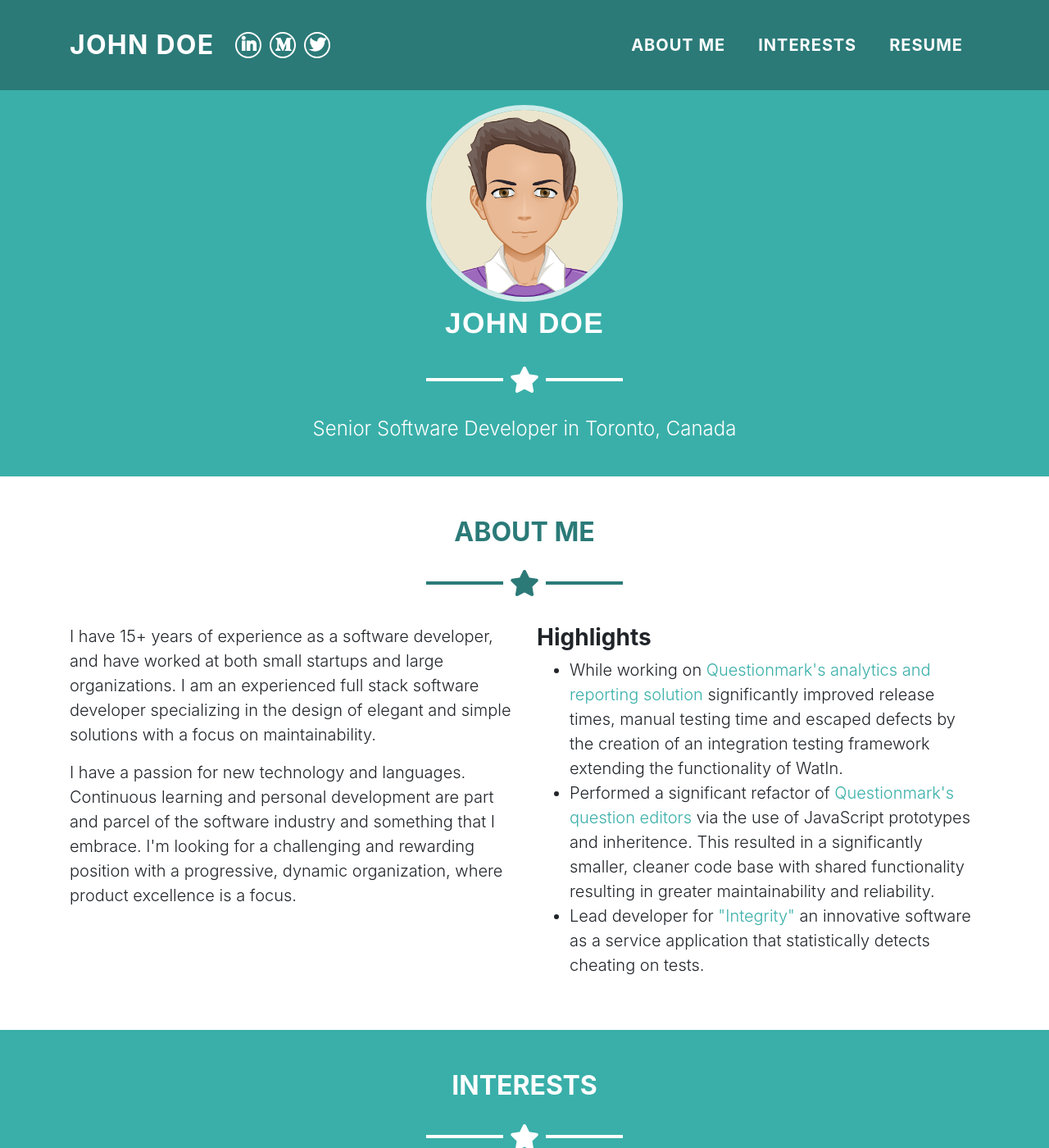
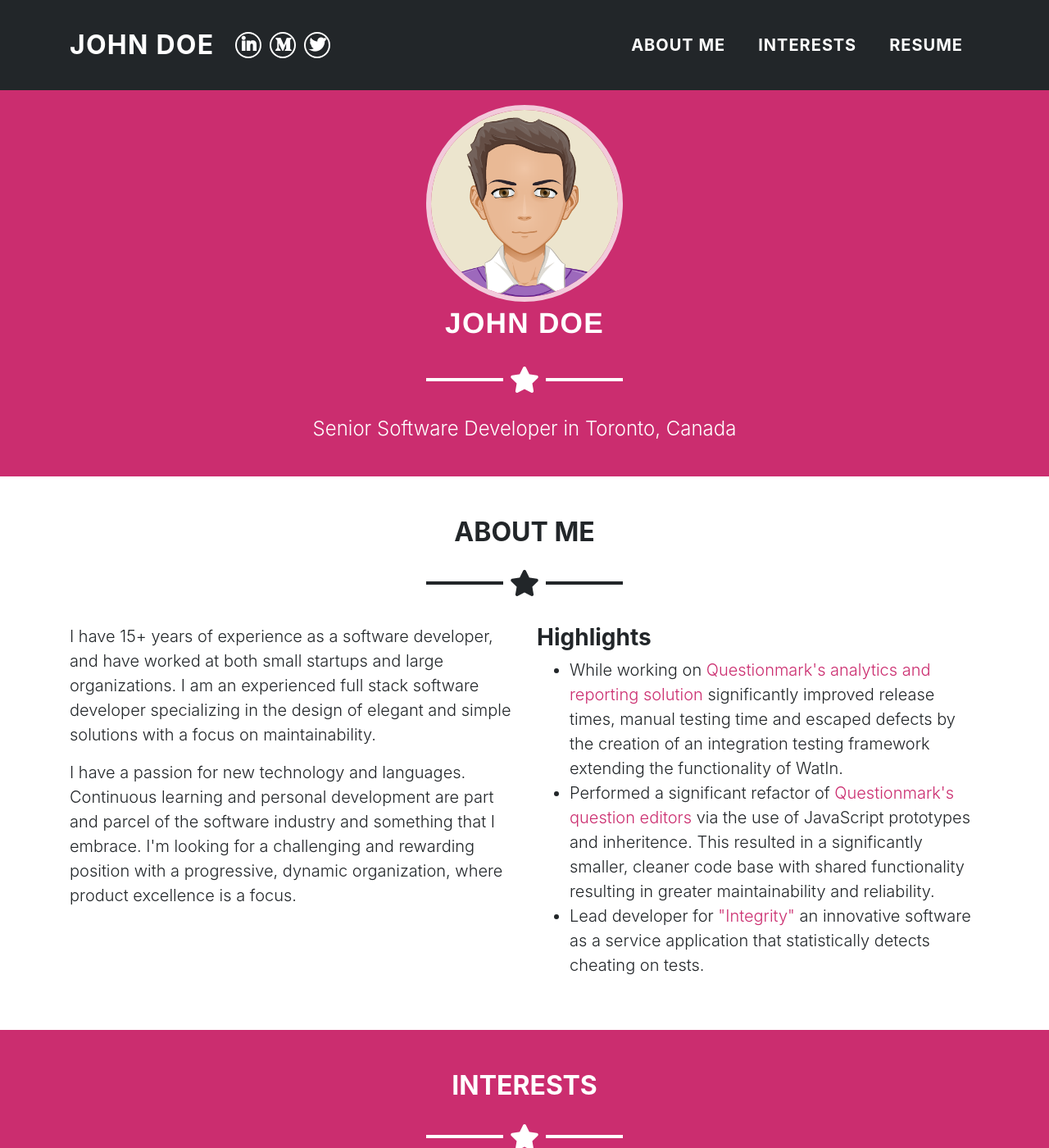
Before and after one commit to riebeekn/jekyll-bootstrap-4-one-page-bio, a Jekyll site: the page built from index.html, in a window 1280 px wide and 1400 px high. Shown: the whole window at 82% size. Built offline with Jekyll 4.4.1, drawn with Linux system fonts in a browser that asks for light colours; nearby versions of some CDN libraries.

Commit message:
updated variables comments and about text coloring

```diff
--- a/_includes/about.html
+++ b/_includes/about.html
@@ -1,9 +1,9 @@
 <!-- About Section -->
-<section id="about">
+<section id="about" class="text-secondary">
   <div class="container">
     <div class="row">
       <div class="col">
-        <h2 class="text-center text-uppercase text-secondary mb-0">About Me</h2>
+        <h2 class="text-center text-uppercase mb-0">About Me</h2>
         <hr class="star-dark mb-5">
       </div>
     </div>
--- a/css/custom/_variables.scss
+++ b/css/custom/_variables.scss
@@ -2,13 +2,12 @@
 
 // the color used as a background for the header
 // and interests sections and for the links
-// in the footer
-$primary: #3AAFA9;
+// in the about section and the footer
+// $primary: #3AAFA9;
+$primary: #CB2d6f;
 
 // the color used in the navbar, the footer,
 // the headers on white backgrounds and any links
 // in the "interests" section
-$secondary: #2B7A78;
-
-// the color used for text in colored sections, navbar
-//$dark: #DEF2F1;
+// $secondary: #2B7A78;
+$secondary: #222629;
```
